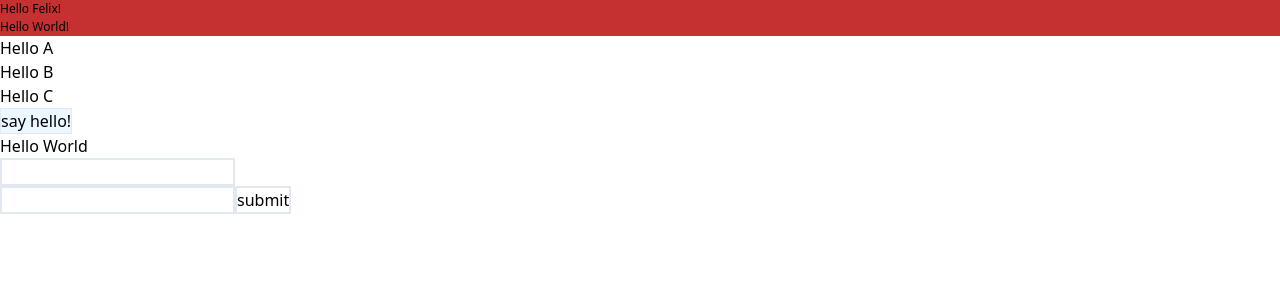
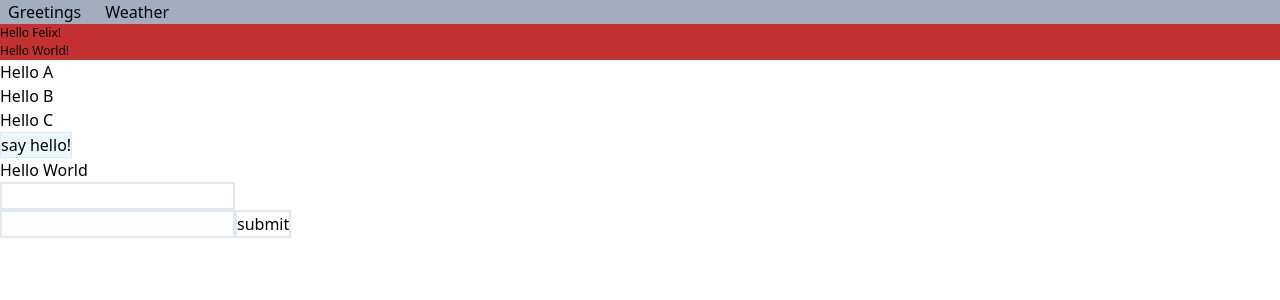
Before and after one commit to geyuqiu/react-workshop, a React (Create React App) app: page / in a window 1280 px wide. Shown: the top 300 px of the page. Built offline with nearby package versions, Linux system fonts and the light colour scheme.

Commit message:
add layout

```diff
--- /dev/null
+++ b/src/components/Layout/Layout.tsx
@@ -0,0 +1,20 @@
+import React from "react";
+import {Link, Outlet} from "react-router-dom";
+
+export default function Layout() {
+    return (
+        <>
+            <nav className='bg-gray-500'>
+                <ul className='flex flex-row ml-2'>
+                    <li className='mr-6'>
+                        <Link to='/'>Greetings</Link>
+                    </li>
+                    <li>
+                        <Link to='/weather'>Weather</Link>
+                    </li>
+                </ul>
+            </nav>
+            <Outlet/>
+        </>
+    );
+}
--- a/src/components/RouteContainer/RouteContainer.tsx
+++ b/src/components/RouteContainer/RouteContainer.tsx
@@ -1,12 +1,13 @@
 import React from "react";
-import {Outlet, Route, Routes} from "react-router-dom";
+import {Route, Routes} from "react-router-dom";
 import Home from "../Home/Home";
 import Weather from "../Weather/Weather";
+import Layout from "../Layout/Layout";
 
 export default function RouteContainer () {
   return (
       <Routes>
-          <Route path="/" element={<Outlet/>}>
+          <Route path="/" element={<Layout/>}>
               <Route index element={<Home/>}/>
               <Route path='/weather' element={<Weather />} />
 
```
Also changed, not shown: 1 other file (tests, documents, lock files or other folders).
